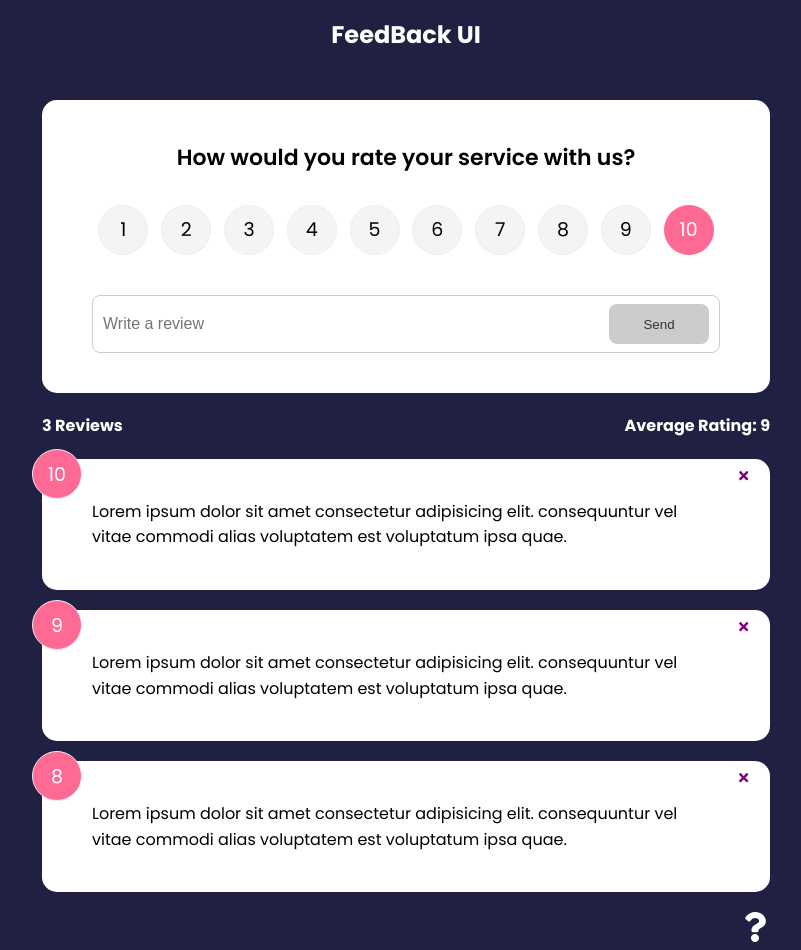
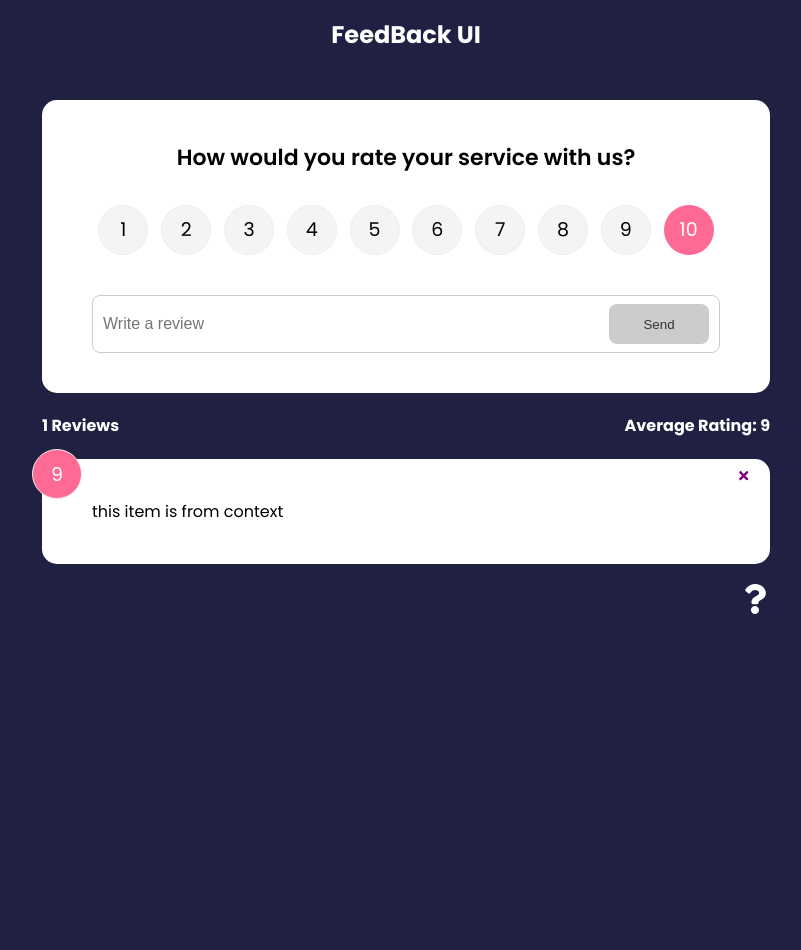
Before and after one commit to sasparaprince/feedback-app, a React (Create React App) app: page / in a window 1280 px wide. Shown: the whole page, without its empty margins (234-1035 px from the left). After the commit the page ends 800 px from the top, so only its background shows below. Built offline with nearby package versions, Linux system fonts and the light colour scheme.

Commit message:
get global state with the useContext

```diff
--- a/src/App.js
+++ b/src/App.js
@@ -38,10 +38,8 @@
               element={
                 <>
                   <FeedbackForm handleAdd={addFeedback} />
-                  <FeedbackStats feedback={feedback} />
-                  <FeedbackList
-                    feedback={feedback}
-                    handleDelete={deleteFeedback}
+                  <FeedbackStats />
+                  <FeedbackList handleDelete={deleteFeedback}
                   />
                 </>
               }
--- a/src/component/FeedbackList.jsx
+++ b/src/component/FeedbackList.jsx
@@ -1,10 +1,13 @@
-import React from 'react'
+import React,{useContext} from 'react'
 import FeedbackItem from "./FeedbackItem"
-import propTypes from 'prop-types'
 import { motion, AnimatePresence } from "framer-motion"
+import FeedbackContext from '../context/FeedbackContext'
 
 
-function FeedbackList({feedback,handleDelete}) {
+
+function FeedbackList({handleDelete}) {
+    const {feedback} = useContext(FeedbackContext)
+
     if (!feedback || feedback.length === 0) {
         return <p>no feedback yet</p>
     }
@@ -40,14 +43,5 @@
 //   )
 // }
 
-FeedbackList.prototype={
-    feedback: propTypes.arrayOf(
-        propTypes.shape({
-            id: propTypes.number.isRequired,
-            text: propTypes.string.isRequired,
-            rating: propTypes.number.isRequired
-        })
-    ),
-}
 
 export default FeedbackList
--- a/src/component/FeedbackStats.jsx
+++ b/src/component/FeedbackStats.jsx
@@ -1,7 +1,9 @@
-import React from 'react'
-import PropTypes from 'prop-types'
+import React,{useContext} from 'react'
 
-function FeedbackStats({feedback}) {
+import FeedbackContext from '../context/FeedbackContext'
+
+function FeedbackStats() {
+  const {feedback} = useContext(FeedbackContext)
 
     let average = feedback.reduce((acc,cur)=>{
         return acc+ cur.rating
@@ -17,8 +19,6 @@
   )
 }
 
-FeedbackStats.propTypes = {
-    feedback: PropTypes.array.isRequired,
-}
+
 
 export default FeedbackStats
```
